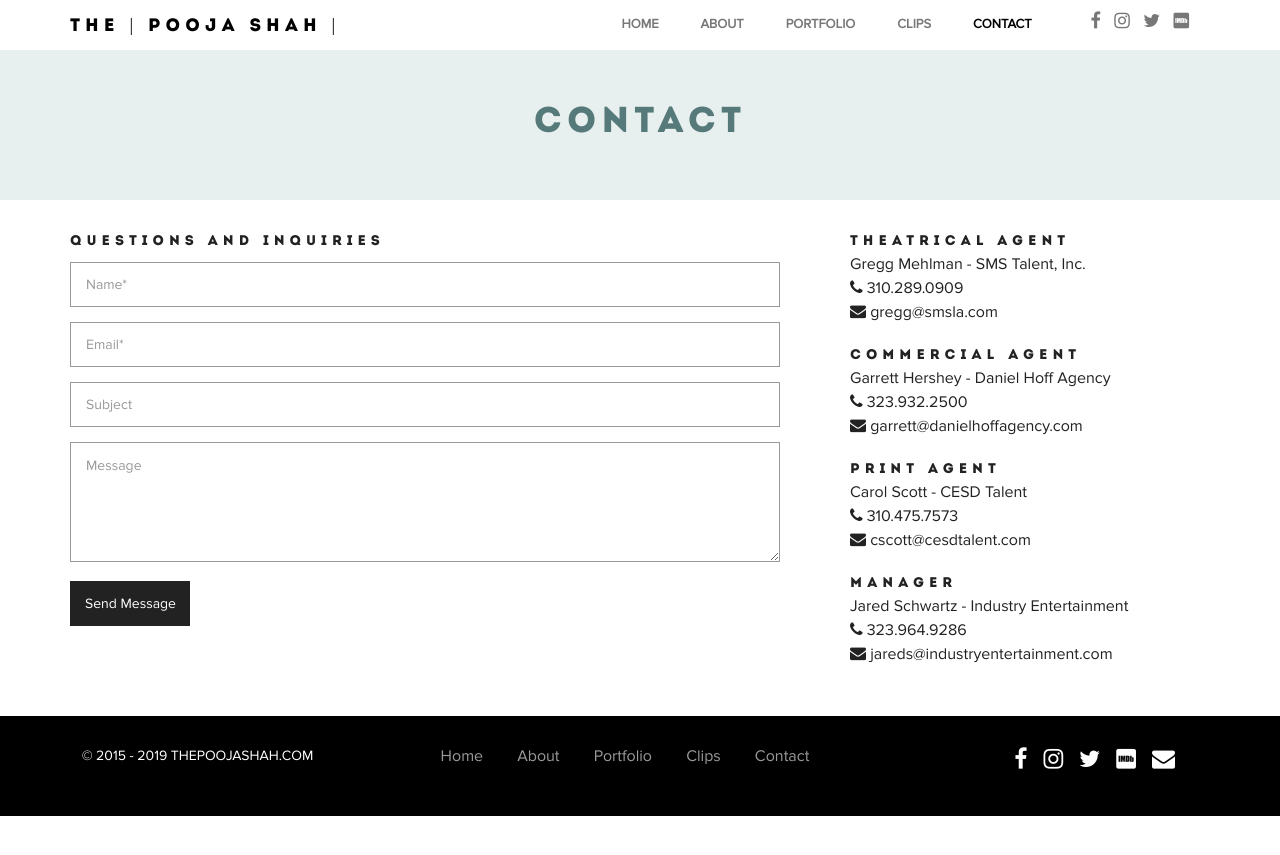
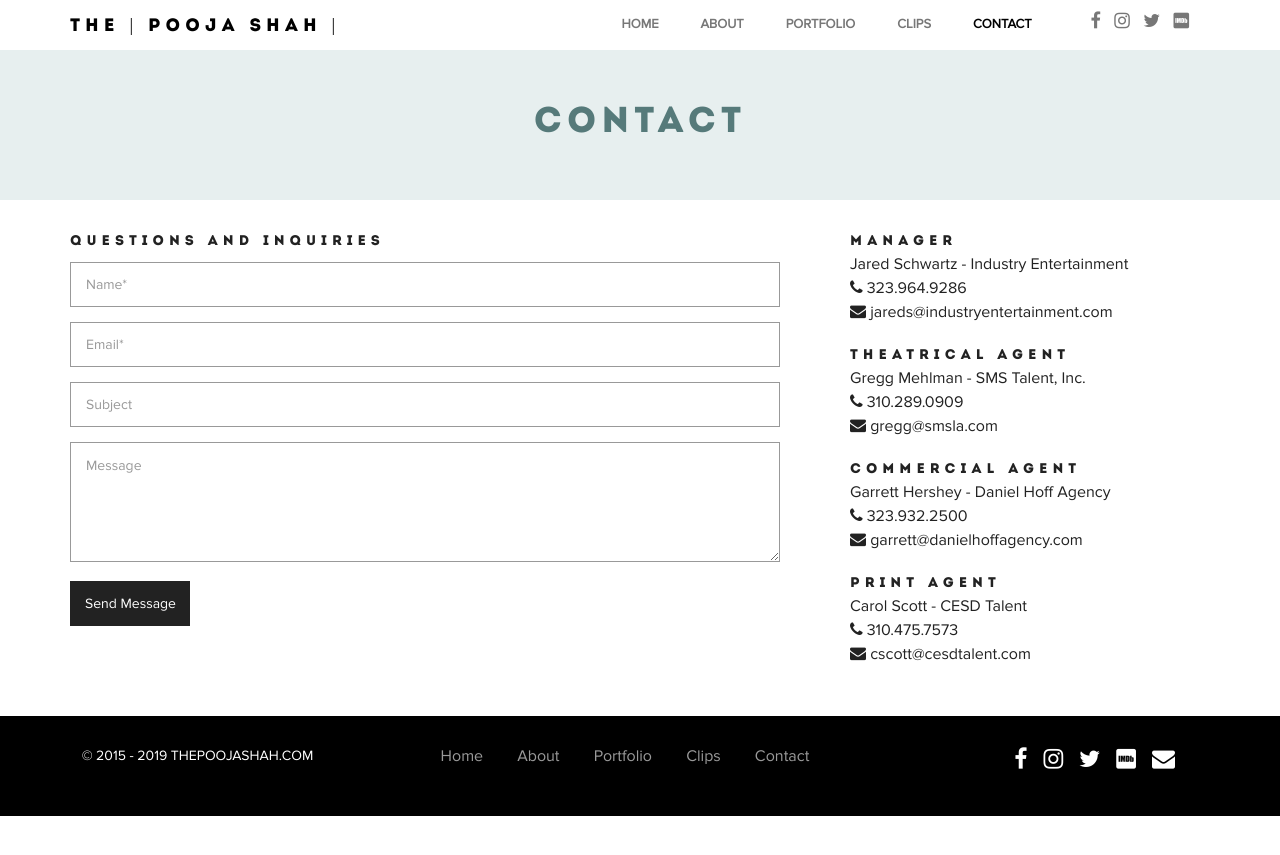
Before and after one commit to dtrack/thepoojashah, a Jekyll site: the page built from contact/index.html, in a window 1280 px wide. Shown: the top 855 px of the page. Built offline with Jekyll 4.4.1, drawn with Linux system fonts in a browser that asks for light colours; part of the change alters nothing that is shown.

```diff
--- a/_data/contact.yml
+++ b/_data/contact.yml
@@ -1,4 +1,9 @@
 team:
+  - title: Manager
+    agency: Industry Entertainment
+    name: Jared Schwartz
+    phone: 323.964.9286
+    email: jareds@industryentertainment.com
   - title: Theatrical Agent
     agency: SMS Talent, Inc.
     name: Gregg Mehlman
@@ -14,10 +19,5 @@ team:
     name: Carol Scott
     phone: 310.475.7573
     email: cscott@cesdtalent.com
-  - title: Manager
-    agency: Industry Entertainment
-    name: Jared Schwartz
-    phone: 323.964.9286
-    email: jareds@industryentertainment.com
 
 contact_form_submit_url: https://script.google.com/macros/s/AKfycbwT7I6el7f3eixaP8rKRSJ2UVcH6E-aQdcbYYRu6Hcxhj_mh4M_/exec
```
